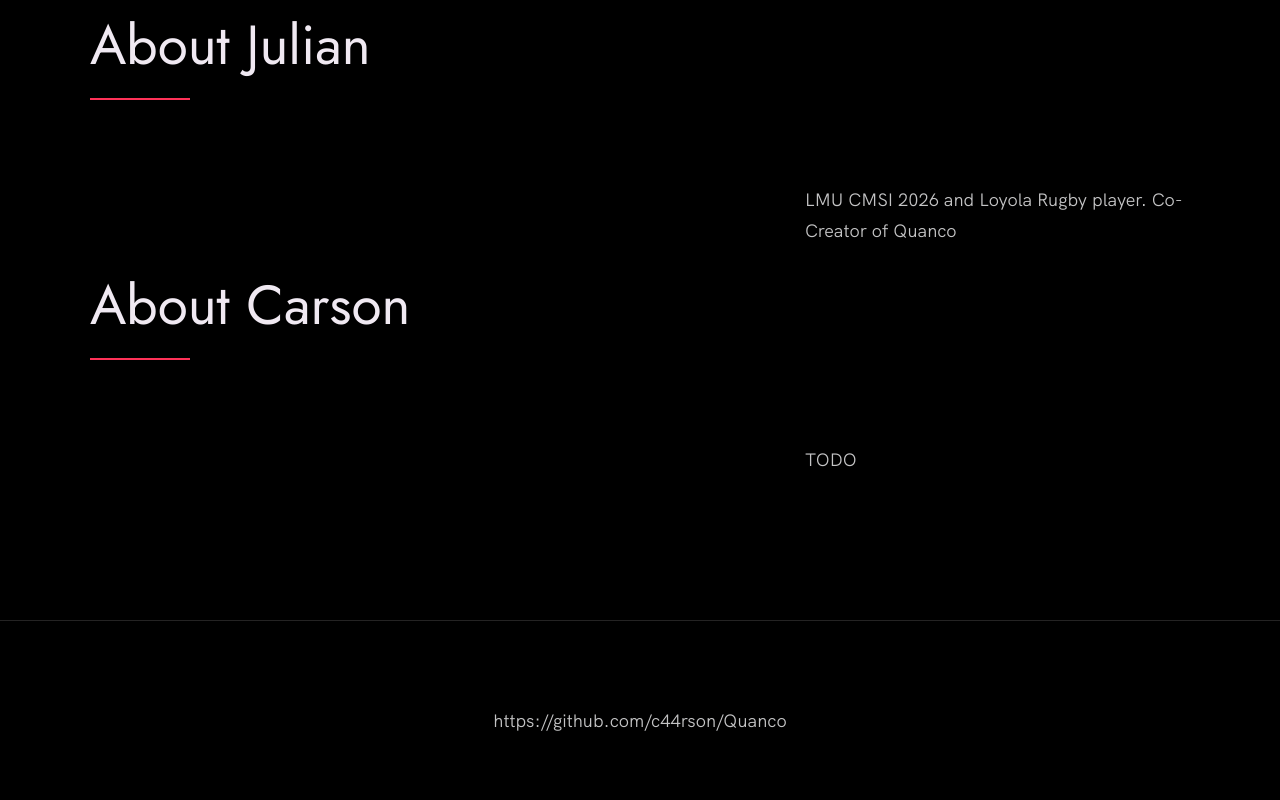
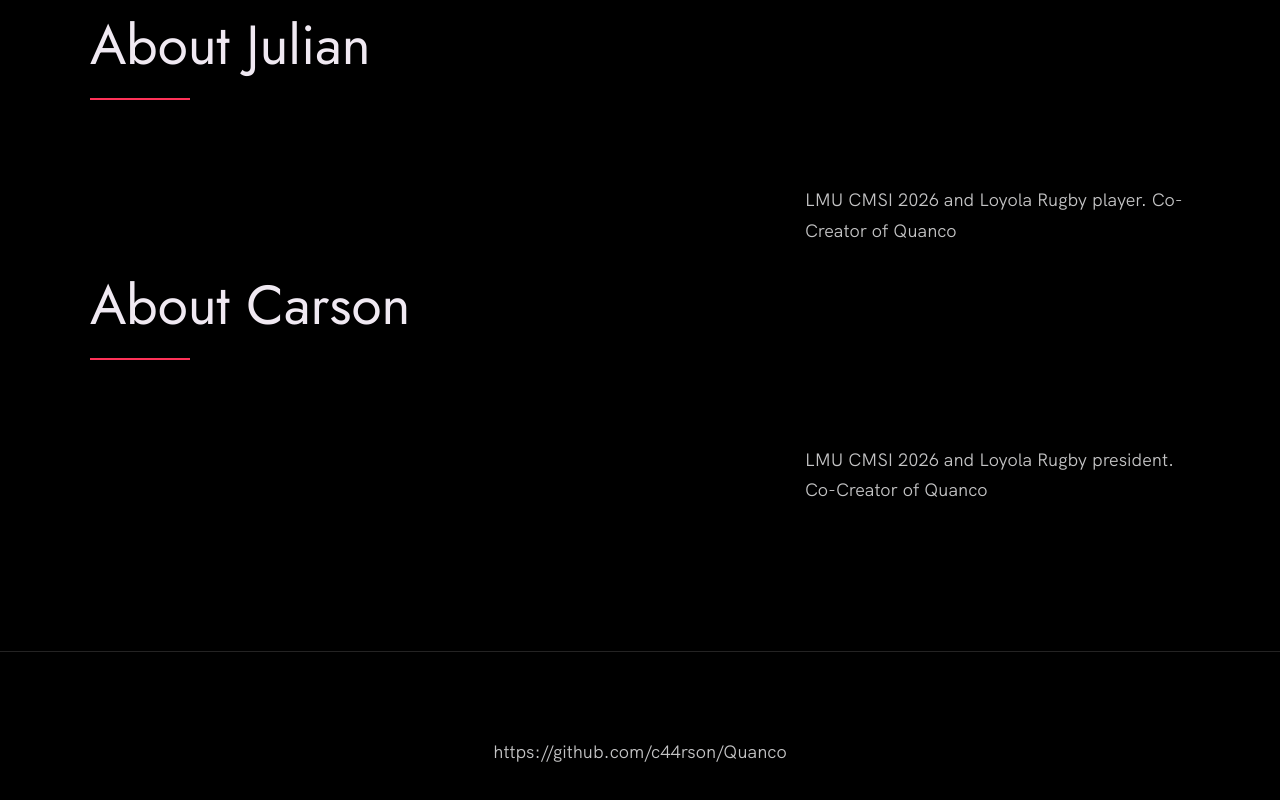
Before and after one commit to c44rson/Quanco, a website: page index.html in a window 1280 px wide. Shown: the part 8095-8895 px from the top of the page. Drawn offline with Linux system fonts and the light colour scheme; files whose address does not match are found by name.

Commit message:
Update index.html

```diff
--- a/index.html
+++ b/index.html
@@ -307,7 +307,7 @@ main();
         <div class="about__content">
           <div class="about__text">
             <p>
-              TODO
+              LMU CMSI 2026 and Loyola Rugby president. Co-Creator of Quanco
             </p>
           </div>
         </div>
```
